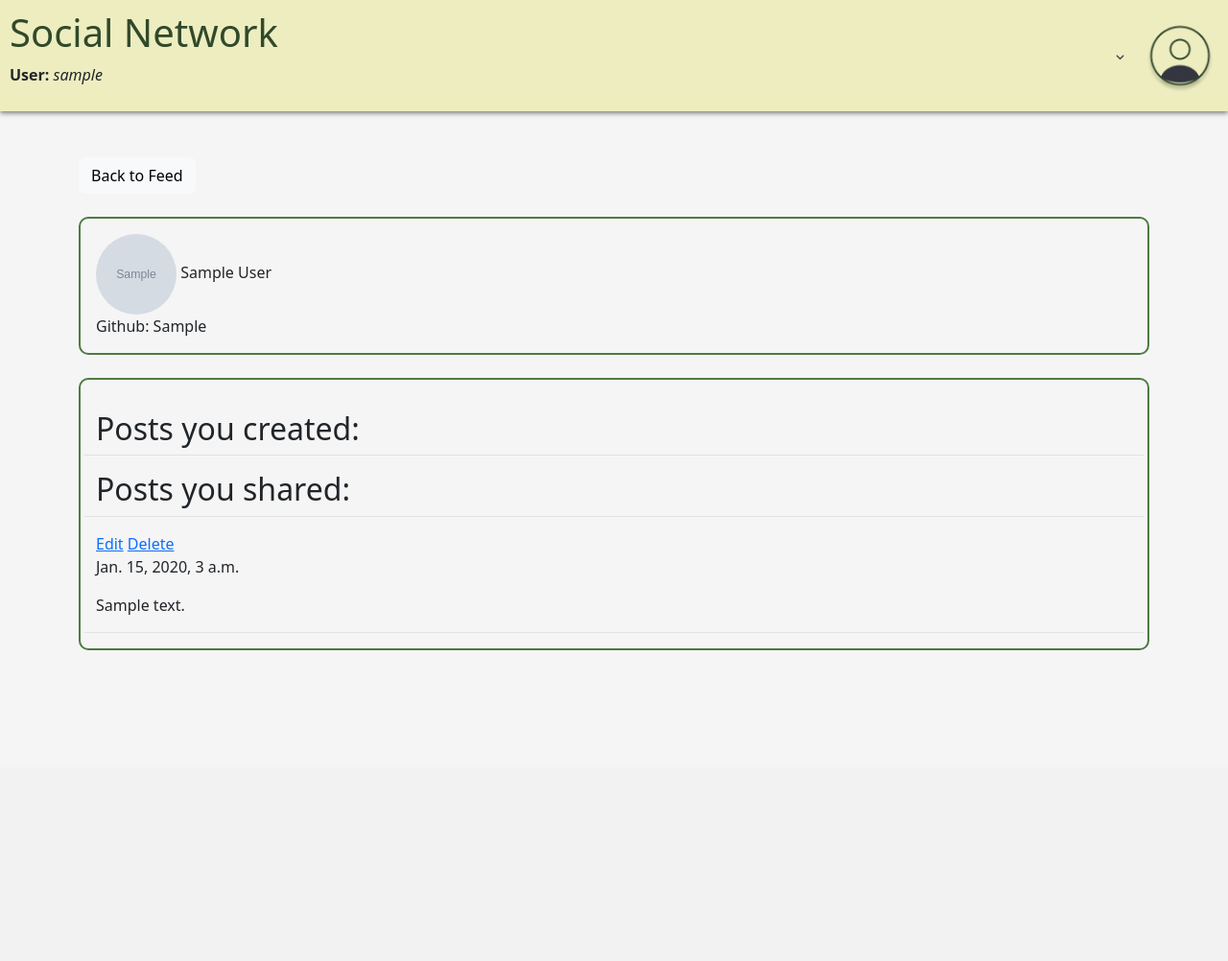
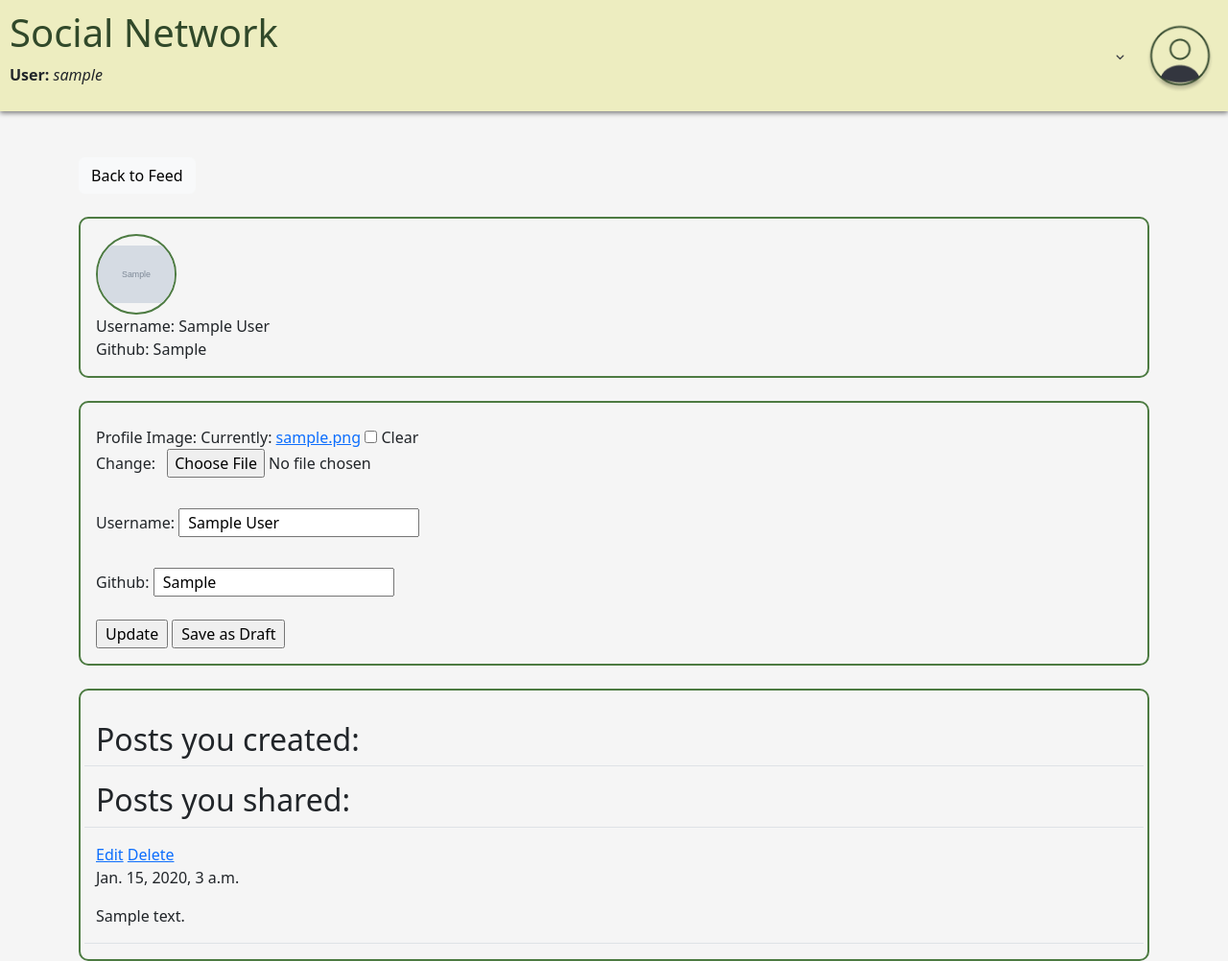
Before and after one commit to Geoxxll/SocialNetworking, a Django app: page /social/profile/ in a window 1280 px wide. Shown: the whole page at 96% size. Before the commit the page ends 678 px from the top, so only its background shows below. Run offline with Django 5.2, Linux system fonts and the light colour scheme; a user stored in the database is signed in; tables that the repository leaves empty hold one stand-in row (values such as "Sample post"); grey boxes marked "Sample" are stand-in pictures; a database or web service that is not in the repository returns one stand-in record (values such as "Sample title"); data that the repository does not hold is empty; some libraries are stand-ins or nearby versions.

Commit message:
Add profile picture feature

```diff
--- a/requirement.txt
+++ b/requirement.txt
@@ -3,3 +3,4 @@ django-allauth
 django-crispy-forms==1.12.0
 crispy-bootstrap5
 djangorestframework
+Pillow
--- a/server/server/settings.py
+++ b/server/server/settings.py
@@ -16,6 +16,8 @@ import os
 # Build paths inside the project like this: BASE_DIR / 'subdir'.
 BASE_DIR = Path(__file__).resolve().parent.parent
 
+MEDIA_URL = '/'
+MEDIA_ROOT = os.path.join(BASE_DIR, 'media')
 
 # Quick-start development settings - unsuitable for production
 # See https://docs.djangoproject.com/en/5.0/howto/deployment/checklist/
--- a/server/server/urls.py
+++ b/server/server/urls.py
@@ -16,10 +16,12 @@ Including another URLconf
 """
 from django.contrib import admin
 from django.urls import path, include
+from django.conf import settings
+from django.conf.urls.static import static
 
 urlpatterns = [
     path('admin/', admin.site.urls, name="admin"),
     path('', include('landing.urls'), name="index"),
     path('accounts/', include('allauth.urls')),
     path('', include('socialNetworking.urls')),
-]
+] + static(settings.MEDIA_URL, document_root=settings.MEDIA_ROOT)
--- a/server/socialNetworking/forms.py
+++ b/server/socialNetworking/forms.py
@@ -1,6 +1,7 @@
 from django import forms
 from .models.posts import Post
 from .models.comments import Comment
+from .models.authors import Author
 
 class PostForm(forms.ModelForm):
     title = forms.CharField(max_length=100)
@@ -36,3 +37,23 @@ class ShareForm(forms.Form):
             'rows': '3',
             'placeholder': 'Say Something...'
             }))
+
+class DraftForm(forms.ModelForm):
+
+    class Meta:
+
+        model = Author
+        fields = [
+            "id",
+            "draftProfileImage",
+            "draftDisplayName",
+            "draftGithub"
+        ]
+        labels = {
+            "draftProfileImage": "Profile Image",
+            "draftDisplayName": "Username",
+            "draftGithub": "Github"
+        }
+        widgets = {
+            "id": forms.TextInput(attrs={"type": "hidden"}),
+        }
--- a/server/socialNetworking/models/authors.py
+++ b/server/socialNetworking/models/authors.py
@@ -8,6 +8,12 @@ from .likes import Like
 from .follow import Follow
 # Create your models here.
 
+def get_upload_path(instance, filename):
+    return f"images/{instance.user}/{filename}"
+
+def get_draft_upload_path(instance, filename):
+    return f"images/draft/{instance.user}/{filename}"
+
 class Author(models.Model):
     type = models.CharField(max_length=15, default='author', editable=False)
     user = models.ForeignKey(User, on_delete=models.CASCADE, null=True)
@@ -16,7 +22,10 @@ class Author(models.Model):
     host = models.URLField()
     displayName = models.CharField(max_length=100)
     github = models.URLField(null=True, blank=True)
-    # TODO: url for default profileImage
+    profileImagePicture = models.ImageField(null=True, blank=True, default=None, upload_to=get_upload_path)
+    draftProfileImage = models.ImageField(null=True, blank=True, default=None, upload_to=get_draft_upload_path)
+    draftDisplayName = models.CharField(max_length=100, null=True, blank=True, default="")
+    draftGithub = models.CharField(max_length=100, null=True, blank=True, default="")
     profileImage = models.URLField(null=True, blank=True)
     lastCommitFetch = models.DateTimeField(null=True, blank=True, editable=True)
 
--- a/server/socialNetworking/models/comments.py
+++ b/server/socialNetworking/models/comments.py
@@ -9,7 +9,7 @@ class Comment(models.Model):
     comment = models.TextField()
     #TODO: possibly support multiple contentType (image? plain_text)
     contentType = models.CharField(max_length=20, default='text/markdown', editable=False)
-    published_at = models.DateTimeField(default=timezone.now())
+    published_at = models.DateTimeField(default=timezone.now)
     comment_author = models.ForeignKey('Author', on_delete=models.CASCADE, null=True)
     post = models.ForeignKey('Post', on_delete=models.CASCADE, null=True)
     num_likes = models.IntegerField(default = 0)
--- a/server/socialNetworking/static/socialNetworking/profile_view.css
+++ b/server/socialNetworking/static/socialNetworking/profile_view.css
@@ -2,9 +2,33 @@
     margin-top: 1.5rem;
 }
 
-#profile-container, #post-container {
+#profile-container, #post-container, #draft-container {
     margin-top: 1.5rem;
     border-radius: 10px;
     border: 2px solid #4d7b42;
     padding: 16px;
 }
+
+#profile-container>div>div {
+    width: 84px;
+    height: 84px;
+    border-radius: 42px;
+    border: 2px solid #4d7b42;
+}
+
+#profile-container>div>div>img {
+    width: 100%;
+    height: 100%;
+    object-fit: contain;
+    border-radius: 42px;
+}
+
+#draft-post>p {
+    padding-top: 8px;
+    padding-bottom: 8px;
+}
+
+#draft-post input {
+    padding-inline-start: 8px;
+    padding-inline-end: 8px;
+}
--- a/server/socialNetworking/templates/socialNetworking/profile_view.html
+++ b/server/socialNetworking/templates/socialNetworking/profile_view.html
@@ -16,14 +16,27 @@
 	<div id = "profile-container">
 
 		<div>
-			{% if not author.profileImage %}
-				<img src="{% static 'images/User_cicrle.png' %}">
-			{% else %}
-				<img src="{{ author.profileImage }}" width="84" height="84" style="border-radius: 42px;">
-			{% endif %}
-			<span>{{ author.displayName }}</span>
+			<div>
+				{% if not author.profileImagePicture %}
+					<img src="{% static 'images/User_cicrle.png' %}">
+				{% else %}
+					<img src="{{ author.profileImagePicture.url }}">
+				{% endif %}
+			</div>
+			<span>Username: {{ author.displayName }}</span>
 		</div>
+
 		<span>Github: {{ author.github }}</span>
+
+	</div>
+
+	<div id="draft-container">
+
+		<form id="draft-post" method="POST" enctype="multipart/form-data"> {% csrf_token %}
+			{{ draft.as_p }}
+			<input id="profile-update" type="submit" name="Update" value="Update">
+			<input type="submit" name="Save as Draft" value="Save as Draft">
+		</form>
 
 	</div>
 
--- a/server/socialNetworking/views.py
+++ b/server/socialNetworking/views.py
@@ -19,7 +19,7 @@ from .models.follow import Follow
 from .models.likes import Like
 from .models.inbox import Inbox
 from .models.inbox_item import InboxItem
-from .forms import PostForm, CommentForm, ShareForm
+from .forms import PostForm, CommentForm, ShareForm, DraftForm
 from django.contrib.auth.mixins import UserPassesTestMixin, LoginRequiredMixin
 from django.views.generic.edit import UpdateView, DeleteView
 
@@ -255,35 +255,37 @@ class DashboardView(View):
                     print("Unable to fetch the commits!")
             else:
                 try:
-                    url = "https://api.github.com/search/commits?q=author:{} author-date:>{}&sort=author-date&order=desc".format(
-                        author.github.split("/")[-1],
-                        author.lastCommitFetch.strftime("%Y-%m-%dT%H:%M:%S")
-                    )
-                    print(url)
-                    response = requests.get(url).json()
-                    for commit in response["items"]:
-                        Post(
-                            title = "Commit: " + commit["sha"],
-                            type = "post",
-                            origin = request.headers["Host"],
-                            description = "[{}]: {}".format(
-                                commit["repository"]["name"],
-                                commit["commit"]["message"]
-                            ),
-                            contentType = 'text/plain',
-                            visibility = "Public",
-                            published_at = commit["commit"]["author"]["date"],
-                            author_of_posts = author
-                        ).save()
-                    author.lastCommitFetch = timezone.now()
-                    author.save()
+                    if ((author.lastCommitFetch + timedelta(seconds=5)) < timezone.now()):
+                        url = "https://api.github.com/search/commits?q=author:{} author-date:>{}&sort=author-date&order=desc".format(
+                            author.github.split("/")[-1],
+                            author.lastCommitFetch.strftime("%Y-%m-%dT%H:%M:%S")
+                        )
+                        print(url)
+                        response = requests.get(url).json()
+                        for commit in response["items"]:
+                            Post(
+                                title = "Commit: " + commit["sha"],
+                                type = "post",
+                                origin = request.headers["Host"],
+                                description = "[{}]: {}".format(
+                                    commit["repository"]["name"],
+                                    commit["commit"]["message"]
+                                ),
+                                contentType = 'text/plain',
+                                visibility = "Public",
+                                published_at = commit["commit"]["author"]["date"],
+                                author_of_posts = author
+                            ).save()
+                        author.lastCommitFetch = timezone.now()
+                        author.save()
                 except:
                     print("Unable to fetch the commits!")
 
         shared_posts  = Post.objects.filter(
             shared_user=request.user,
+        )
 
-        )
+        draft = DraftForm(request.POST or None, instance=author)
 
         posts = Post.objects.filter(author_of_posts__user=request.user).order_by('-published_at')
         form = PostForm()
@@ -294,10 +296,33 @@ class DashboardView(View):
             'form': form,
             'author': author,
             'shared_posts':shared_posts,
+            'draft': draft
         }
 
         return render(request, 'socialNetworking/profile_view.html', context)
 
+    def post(self, request, *args, **kwargs):
+
+        author = Author.objects.get(id= request.POST.get("id"))
+
+        if ('Update' in request.POST):
+            author.displayName = request.POST.get("draftDisplayName")
+            author.draftDisplayName = request.POST.get("draftDisplayName")
+            author.draftProfileImage = request.FILES.get("draftProfileImage")
+            author.profileImagePicture = request.FILES.get("draftProfileImage")
+            author.github = request.POST.get("draftGithub")
+            author.draftGithub = request.POST.get("draftGithub")
+            author.save()
+            author.profileImage = author.host + author.profileImagePicture.url
+
+        elif ('Save as Draft' in request.POST):
+            author.draftDisplayName = request.POST.get("draftDisplayName")
+            author.draftProfileImage = request.FILES.get("draftProfileImage")
+            author.draftGithub = request.POST.get("draftGithub")
+
+        author.save()
+
+        return redirect("profile")
 
 class User_Profile(View):
 
```
